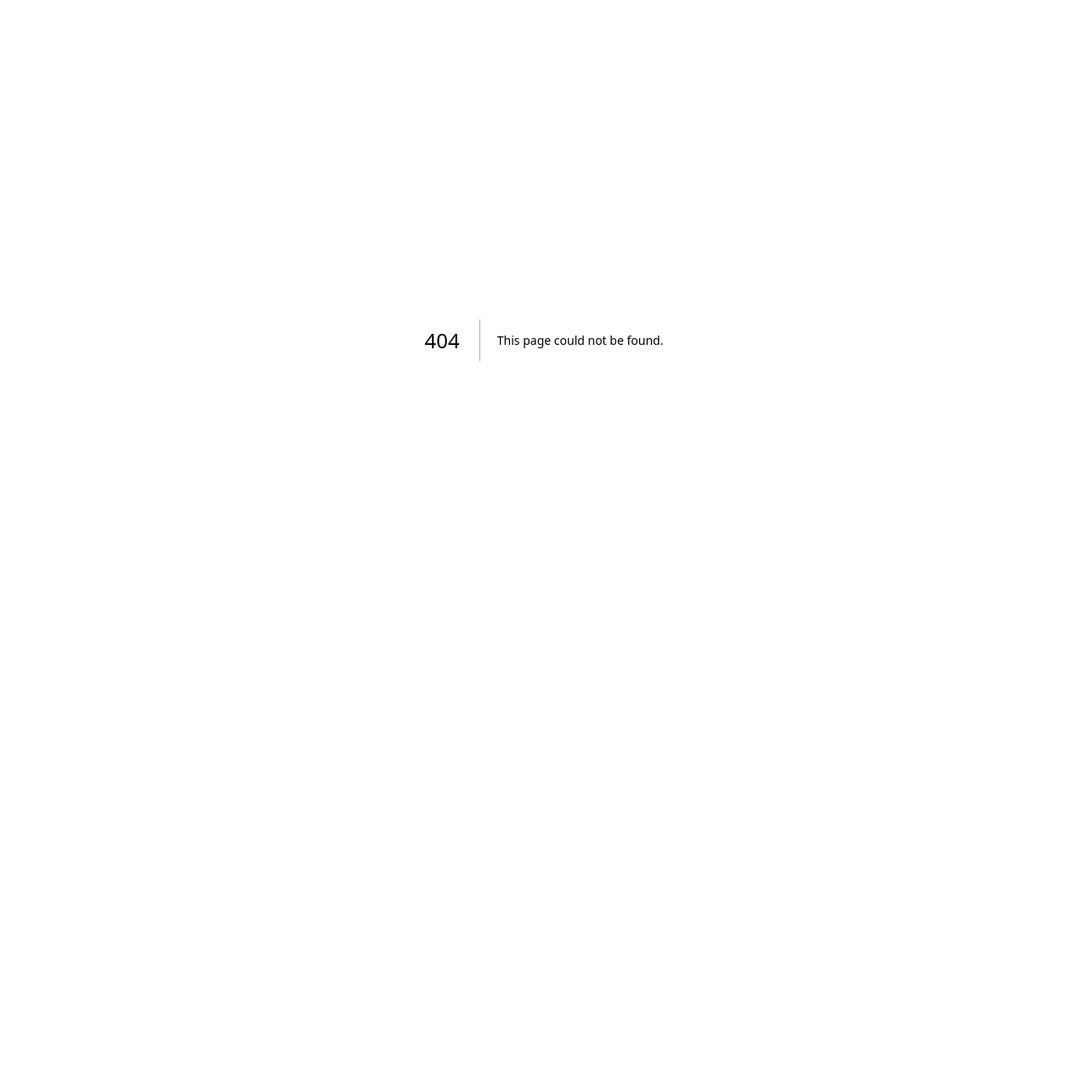
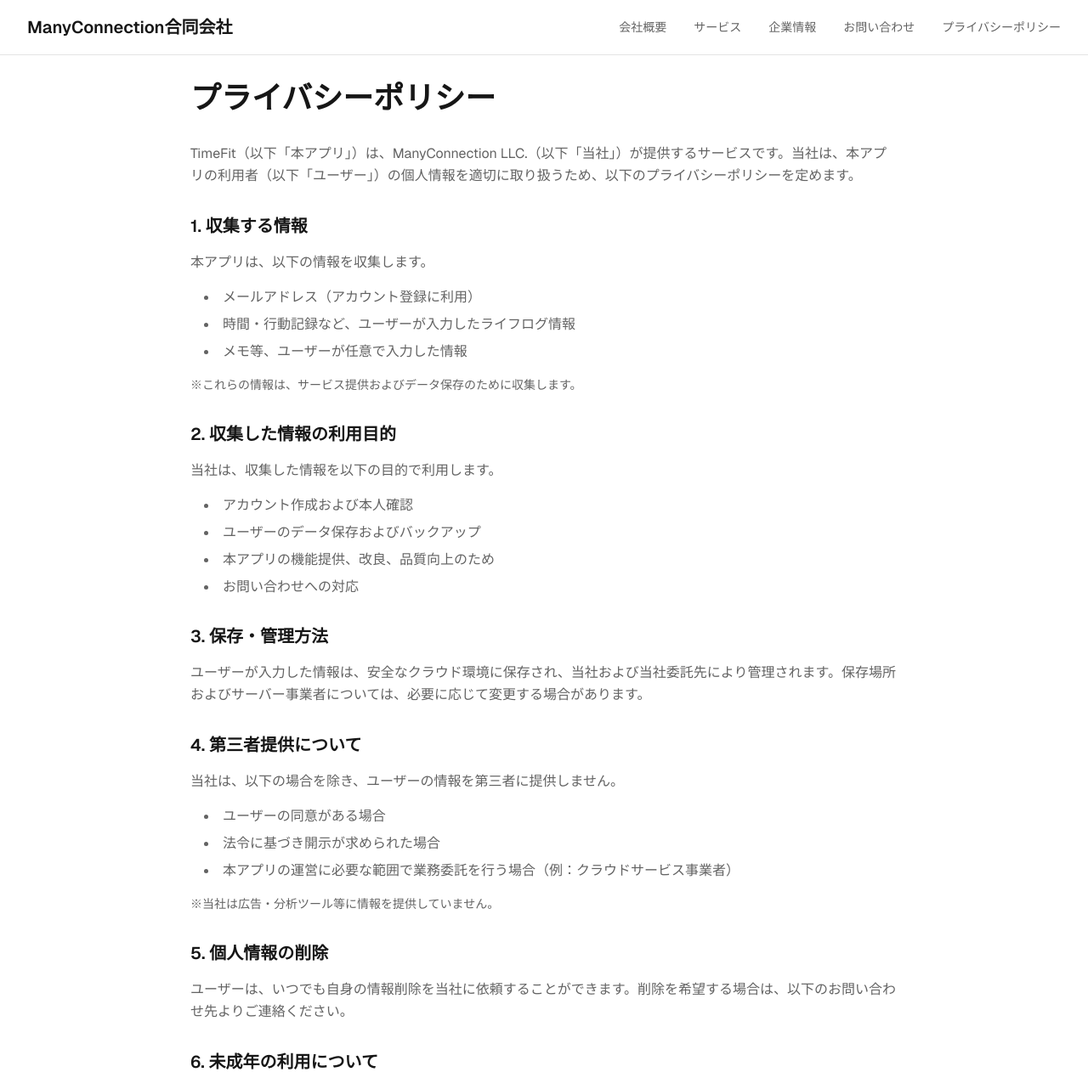
Before and after one commit to ManyConnection/corporate, a Next.js app: page /privacy-policy in a window 1280 px wide. Before the commit this address had no page. Shown: the top 1282 px of the page at 85% size. Before the commit the page ends 800 px from the top, so only its background shows below. Built offline with nearby package versions, Linux system fonts and the light colour scheme.

Commit message:
プライバシーポリシー追加

```diff
--- /dev/null
+++ b/app/privacy-policy/page.tsx
@@ -0,0 +1,132 @@
+import { Header } from "@/components/header"
+import { Footer } from "@/components/footer"
+import type { Metadata } from "next"
+
+export const metadata: Metadata = {
+  title: "プライバシーポリシー | ManyConnection合同会社",
+  description: "TimeFitアプリのプライバシーポリシー。個人情報の取り扱いについて説明しています。",
+}
+
+export default function PrivacyPolicyPage() {
+  return (
+    <div className="min-h-screen">
+      <Header />
+      <main className="pt-24 pb-16">
+        <div className="container mx-auto px-6 lg:px-8 max-w-4xl">
+          <h1 className="text-3xl md:text-4xl font-bold text-foreground mb-8">
+            プライバシーポリシー
+          </h1>
+
+          <div className="prose prose-gray max-w-none space-y-8">
+            <section>
+              <p className="text-muted-foreground leading-relaxed">
+                TimeFit（以下「本アプリ」）は、ManyConnection LLC.（以下「当社」）が提供するサービスです。当社は、本アプリの利用者（以下「ユーザー」）の個人情報を適切に取り扱うため、以下のプライバシーポリシーを定めます。
+              </p>
+            </section>
+
+            <section>
+              <h2 className="text-xl font-semibold text-foreground mb-4">
+                1. 収集する情報
+              </h2>
+              <p className="text-muted-foreground leading-relaxed mb-4">
+                本アプリは、以下の情報を収集します。
+              </p>
+              <ul className="list-disc list-inside text-muted-foreground space-y-2 ml-4">
+                <li>メールアドレス（アカウント登録に利用）</li>
+                <li>時間・行動記録など、ユーザーが入力したライフログ情報</li>
+                <li>メモ等、ユーザーが任意で入力した情報</li>
+              </ul>
+              <p className="text-muted-foreground leading-relaxed mt-4 text-sm">
+                ※これらの情報は、サービス提供およびデータ保存のために収集します。
+              </p>
+            </section>
+
+            <section>
+              <h2 className="text-xl font-semibold text-foreground mb-4">
+                2. 収集した情報の利用目的
+              </h2>
+              <p className="text-muted-foreground leading-relaxed mb-4">
+                当社は、収集した情報を以下の目的で利用します。
+              </p>
+              <ul className="list-disc list-inside text-muted-foreground space-y-2 ml-4">
+                <li>アカウント作成および本人確認</li>
+                <li>ユーザーのデータ保存およびバックアップ</li>
+                <li>本アプリの機能提供、改良、品質向上のため</li>
+                <li>お問い合わせへの対応</li>
+              </ul>
+            </section>
+
+            <section>
+              <h2 className="text-xl font-semibold text-foreground mb-4">
+                3. 保存・管理方法
+              </h2>
+              <p className="text-muted-foreground leading-relaxed">
+                ユーザーが入力した情報は、安全なクラウド環境に保存され、当社および当社委託先により管理されます。保存場所およびサーバー事業者については、必要に応じて変更する場合があります。
+              </p>
+            </section>
+
+            <section>
+              <h2 className="text-xl font-semibold text-foreground mb-4">
+                4. 第三者提供について
+              </h2>
+              <p className="text-muted-foreground leading-relaxed mb-4">
+                当社は、以下の場合を除き、ユーザーの情報を第三者に提供しません。
+              </p>
+              <ul className="list-disc list-inside text-muted-foreground space-y-2 ml-4">
+                <li>ユーザーの同意がある場合</li>
+                <li>法令に基づき開示が求められた場合</li>
+                <li>本アプリの運営に必要な範囲で業務委託を行う場合（例：クラウドサービス事業者）</li>
+              </ul>
+              <p className="text-muted-foreground leading-relaxed mt-4 text-sm">
+                ※当社は広告・分析ツール等に情報を提供していません。
+              </p>
+            </section>
+
+            <section>
+              <h2 className="text-xl font-semibold text-foreground mb-4">
+                5. 個人情報の削除
+              </h2>
+              <p className="text-muted-foreground leading-relaxed">
+                ユーザーは、いつでも自身の情報削除を当社に依頼することができます。削除を希望する場合は、以下のお問い合わせ先よりご連絡ください。
+              </p>
+            </section>
+
+            <section>
+              <h2 className="text-xl font-semibold text-foreground mb-4">
+                6. 未成年の利用について
+              </h2>
+              <p className="text-muted-foreground leading-relaxed">
+                本アプリは、13歳未満の方による利用を推奨していません。保護者の同意なく取得した情報が判明した場合、削除対応を行います。
+              </p>
+            </section>
+
+            <section>
+              <h2 className="text-xl font-semibold text-foreground mb-4">
+                7. プライバシーポリシーの変更
+              </h2>
+              <p className="text-muted-foreground leading-relaxed">
+                本ポリシーの内容は、必要に応じて変更することがあります。重大な変更がある場合は、本アプリまたはWEBサイト上にて通知します。
+              </p>
+            </section>
+
+            <section>
+              <h2 className="text-xl font-semibold text-foreground mb-4">
+                8. お問い合わせ先
+              </h2>
+              <p className="text-muted-foreground leading-relaxed mb-4">
+                プライバシーポリシーに関するお問い合わせは、以下の連絡先までお願いいたします。
+              </p>
+              <div className="bg-muted/50 p-6 rounded-lg">
+                <p className="text-foreground font-medium">ManyConnection LLC.</p>
+                <p className="text-muted-foreground mt-2">
+                  お問い合わせ Email: tada@manyconnection.co.jp
+                </p>
+              </div>
+            </section>
+          </div>
+        </div>
+      </main>
+      <Footer />
+    </div>
+  )
+}
--- a/components/footer.tsx
+++ b/components/footer.tsx
@@ -16,18 +16,23 @@ export function Footer() {
             <h4 className="text-sm font-semibold mb-4">サイトマップ</h4>
             <ul className="space-y-2 text-sm text-background/70">
               <li>
-                <Link href="#services" className="hover:text-background transition-colors">
+                <Link href="/#services" className="hover:text-background transition-colors">
                   サービス
                 </Link>
               </li>
               <li>
-                <Link href="#company" className="hover:text-background transition-colors">
+                <Link href="/#company" className="hover:text-background transition-colors">
                   企業情報
                 </Link>
               </li>
               <li>
-                <Link href="#contact" className="hover:text-background transition-colors">
+                <Link href="/#contact" className="hover:text-background transition-colors">
                   お問い合わせ
+                </Link>
+              </li>
+              <li>
+                <Link href="/privacy-policy" target="_blank" rel="noopener noreferrer" className="hover:text-background transition-colors">
+                  プライバシーポリシー
                 </Link>
               </li>
             </ul>
--- a/components/header.tsx
+++ b/components/header.tsx
@@ -11,17 +11,20 @@ export function Header() {
           </Link>
 
           <nav className="hidden md:flex items-center gap-8">
-            <Link href="#about" className="text-sm text-muted-foreground hover:text-foreground transition-colors">
+            <Link href="/#about" className="text-sm text-muted-foreground hover:text-foreground transition-colors">
               会社概要
             </Link>
-            <Link href="#services" className="text-sm text-muted-foreground hover:text-foreground transition-colors">
+            <Link href="/#services" className="text-sm text-muted-foreground hover:text-foreground transition-colors">
               サービス
             </Link>
-            <Link href="#company" className="text-sm text-muted-foreground hover:text-foreground transition-colors">
+            <Link href="/#company" className="text-sm text-muted-foreground hover:text-foreground transition-colors">
               企業情報
             </Link>
-            <Link href="#contact" className="text-sm text-muted-foreground hover:text-foreground transition-colors">
+            <Link href="/#contact" className="text-sm text-muted-foreground hover:text-foreground transition-colors">
               お問い合わせ
+            </Link>
+            <Link href="/privacy-policy" target="_blank" rel="noopener noreferrer" className="text-sm text-muted-foreground hover:text-foreground transition-colors">
+              プライバシーポリシー
             </Link>
           </nav>
 
```
